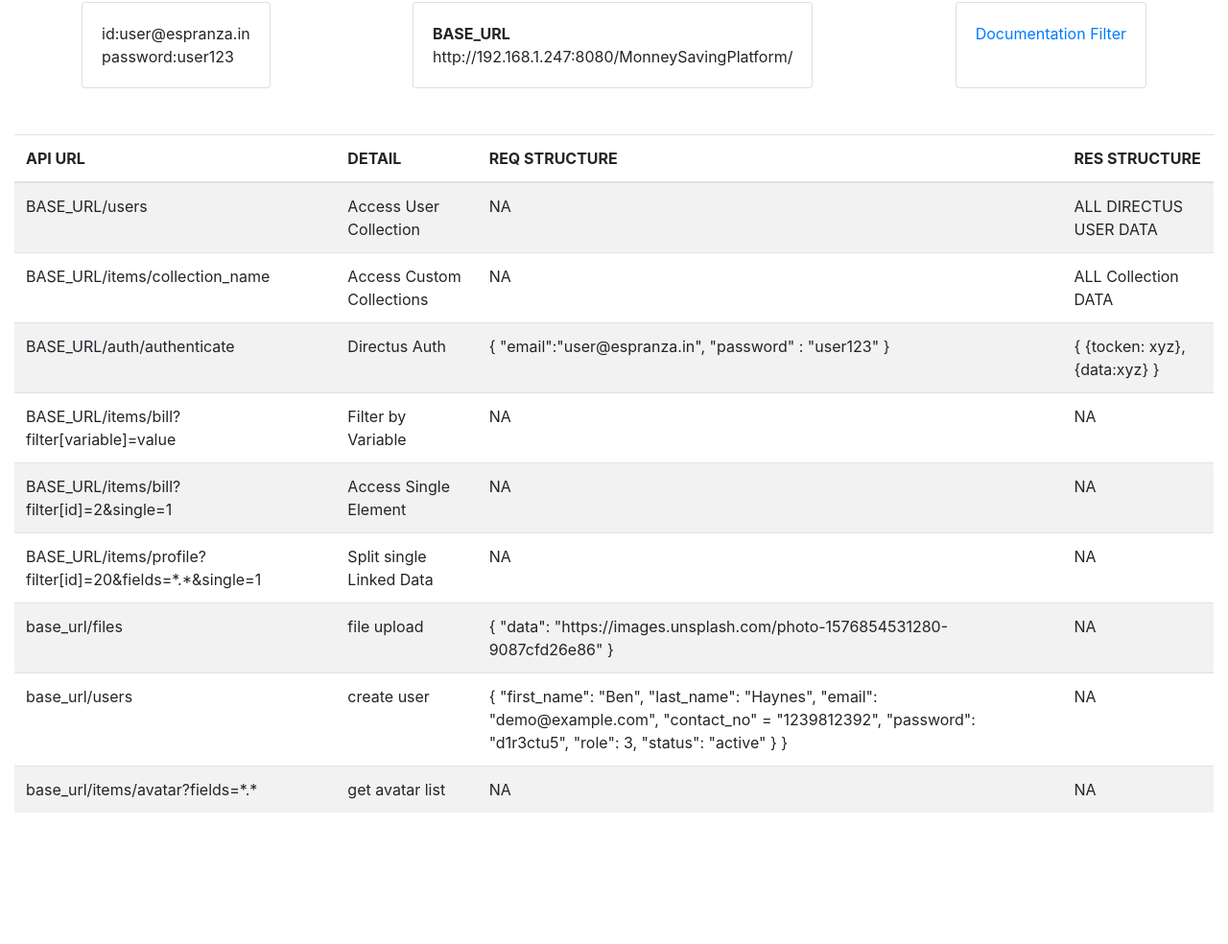
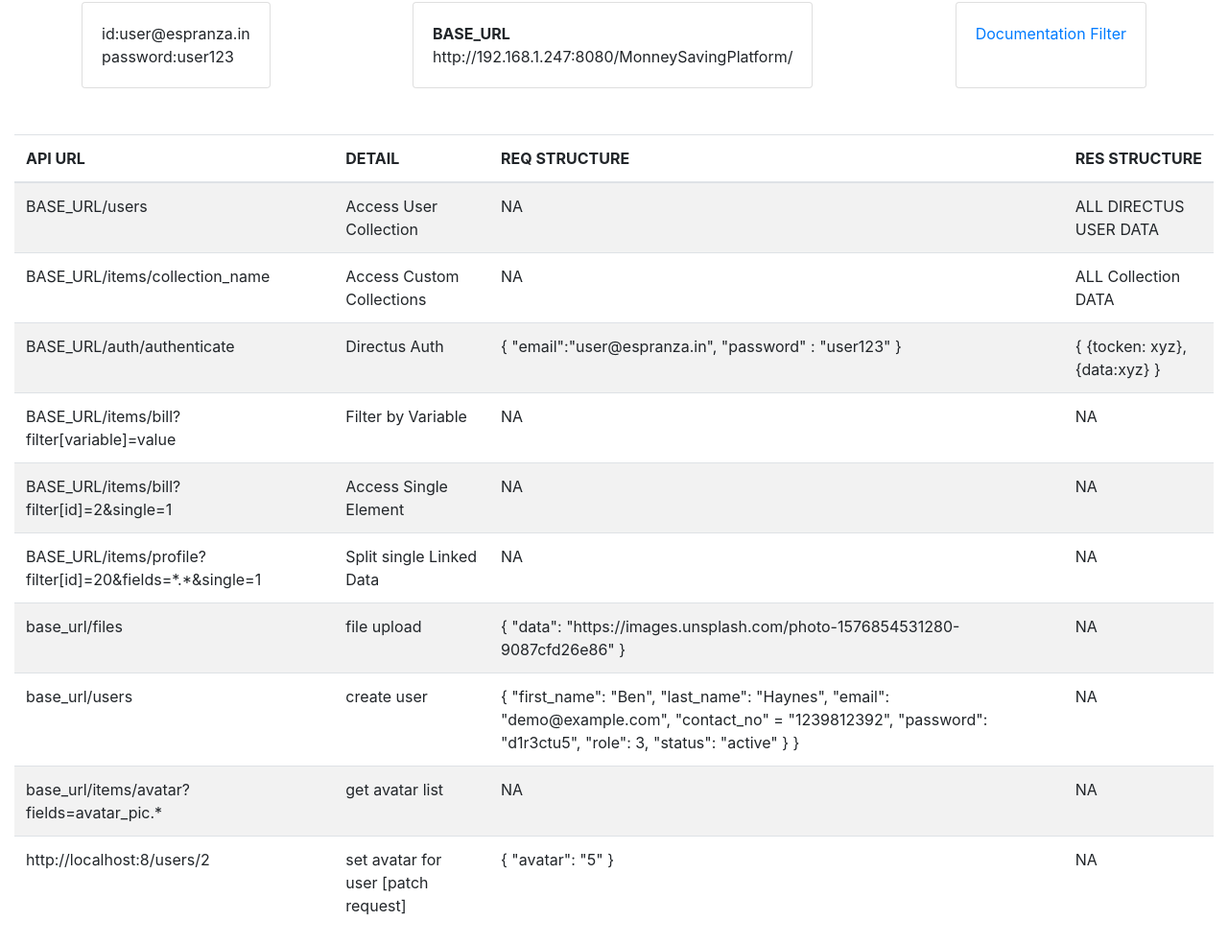
Before and after one commit to amikum-espranza/directus_customLinks, a plain HTML site: page index.html in a window 1280 px wide. Shown: the part 54-1038 px from the top of the page at 96% size. Before the commit the page ends 917 px from the top, so only its background shows below. Drawn offline with nearby package versions, Linux system fonts and the light colour scheme.

Commit message:
helo wod

```diff
--- a/index.html
+++ b/index.html
@@ -142,7 +142,7 @@
                 </tr>
 
                 <tr>
-                    <td>base_url/items/avatar?fields=*.*</td>
+                    <td>base_url/items/avatar?fields=avatar_pic.*</td>
                     <td>
                         get avatar list
                     </td>
@@ -150,6 +150,14 @@
                     <td>NA</td>
                 </tr>
 
+                <tr>
+                    <td>http://localhost:8/users/2</td>
+                    <td>set avatar for user [patch request]</td>
+                    <td>{
+                        "avatar": "5"
+                     }</td>
+                     <td>NA</td>
+                </tr>
 
 
             </tbody>
```
